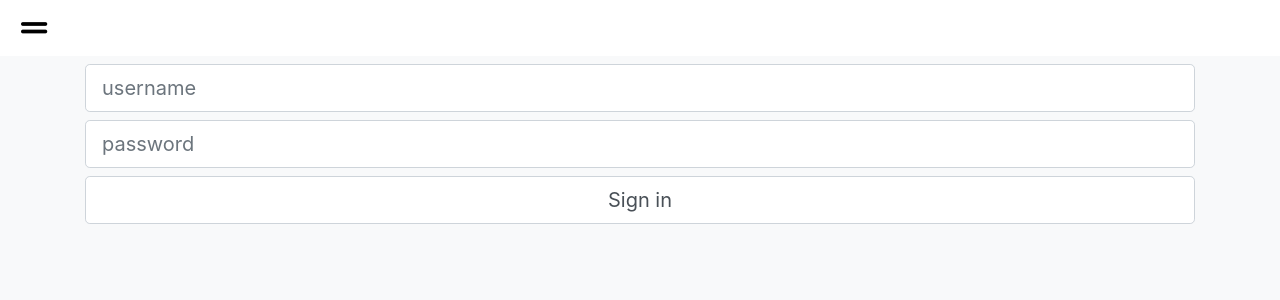
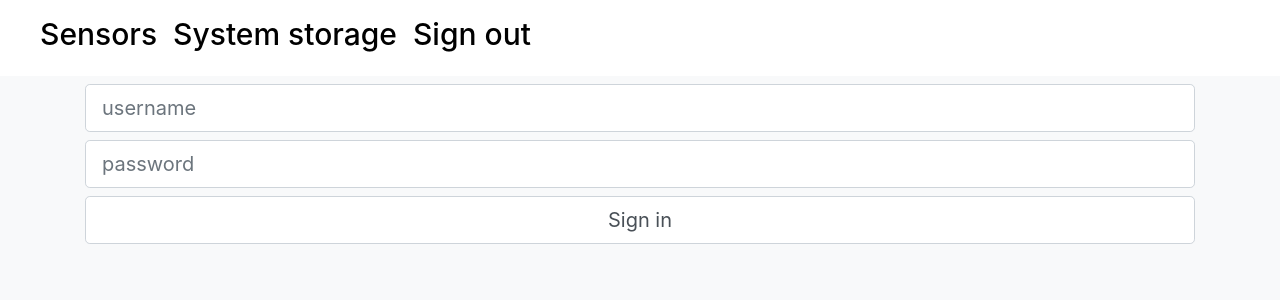
Before and after one commit to johanlundahl/home_eye, a Flask app: a page that uses home_eye/templates/base.html in a window 1280 px wide. Shown: the top 300 px of the page. Run offline with Flask 2, Linux system fonts and the light colour scheme; some libraries are stand-ins or nearby versions.

Commit message:
restructure of navigation

```diff
--- a/home_eye/templates/base.html
+++ b/home_eye/templates/base.html
@@ -18,14 +18,15 @@
   </head>
 
   <body class="bg-light">
-    <nav class="navbar bg-white">
-      <button class="navbar-toggler toggler-example my-navbar-toggler"
+    <nav class="navbar bg-white navbar-expand-lg navbar-default my-navbar">
+      <span class="navbar-brand">(% block nav_title %)(% endblock %)</span>
+      <button class="navbar-toggler my-navbar-toggler"
         type="button" data-toggle="collapse" data-target="#collapsibleNavbar"
         aria-controls="collapsibleNavbar" aria-expanded="false" aria-label="Toggle navigation">
         <span><i class="fas fa-grip-lines menu-icon"></i></span>
       </button>
-      <div class="collapse my-box navbar-collapse" id="collapsibleNavbar">
-        <ul class="navbar-nav">
+      <div class="collapse navbar-collapse" id="collapsibleNavbar">
+        <ul class="navbar-nav my-navbar-nav">
           <li class="nav-item">
             <h1><a class="nav-link" href="/">Sensors</a></h1>
           </li>
--- a/home_eye/templates/home.html
+++ b/home_eye/templates/home.html
@@ -43,7 +43,6 @@
             data: null,
             contentType: 'application/json;charset=UTF-8',
             success: function(evt) {
-                console.log(evt)
                 $("#sensor_((sensor)) *:nth-child(3)").html(evt.temperature.display_value + evt.temperature.unit);
                 $("#sensor_((sensor)) *:nth-child(2)").css('visibility', 'visible');
                 $("#sensor_((sensor)) *:nth-child(1)").css('visibility', 'hidden');
--- a/home_eye/templates/storage.html
+++ b/home_eye/templates/storage.html
@@ -6,7 +6,7 @@
   <div class="my-title my-title-box">
     <h1>
       <a href="/"><i class="fas fa-arrow-left my-title-arrow"></i></a>
-      <b>Storage</b>
+      <b>System storage</b>
     </h1>
   </div>
 </div>
```
